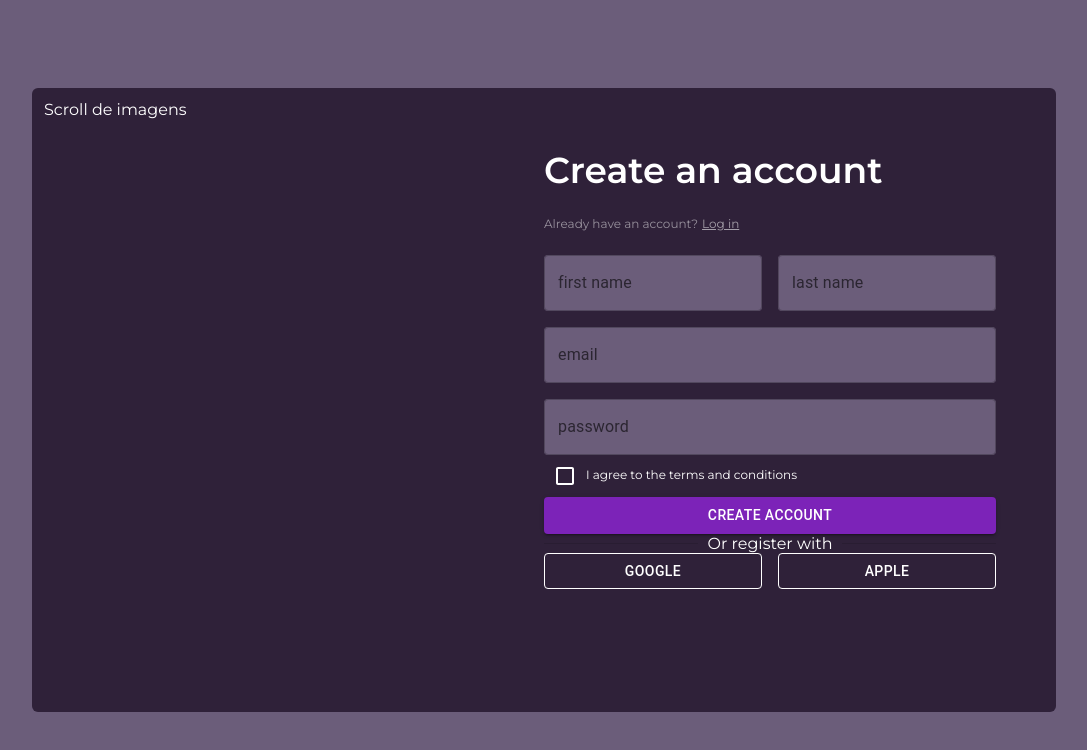
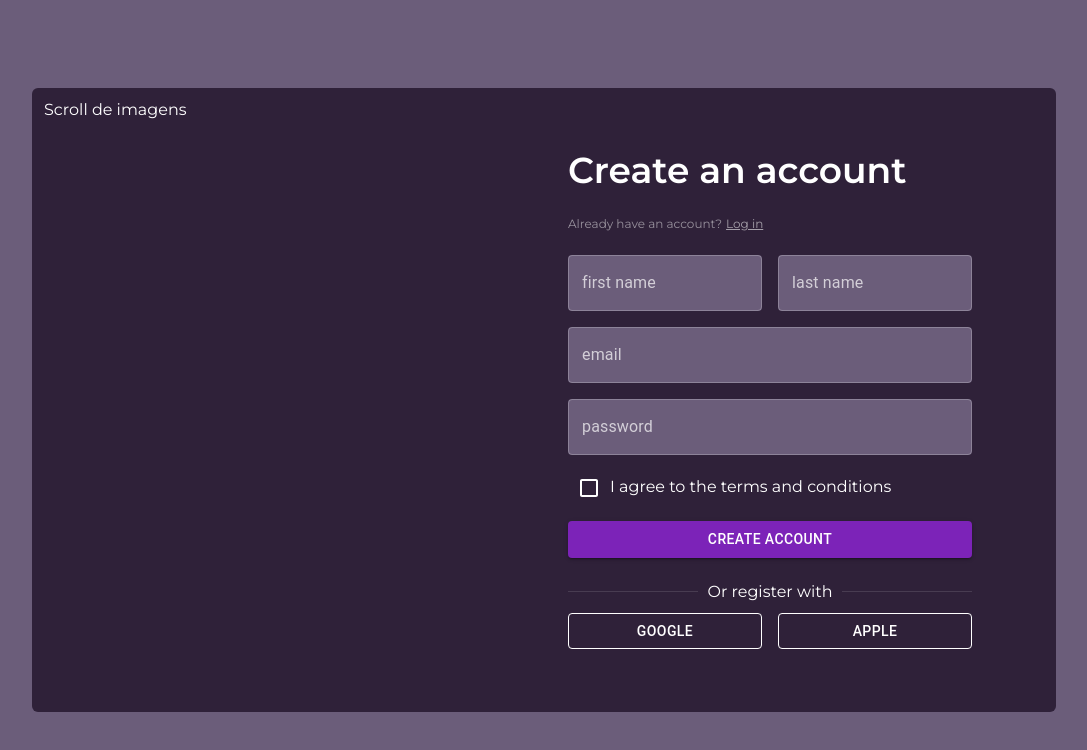
Before and after one commit to lucasdsr/QuickSign, a React (Vite) app: page /register in a window 1280 px wide. Shown: the top 750 px of the page, without its empty margins (96-1183 px from the left). Built offline with nearby package versions, Linux system fonts and the light colour scheme.

Commit message:
update: textInput hover color

```diff
--- a/src/assets/theme.ts
+++ b/src/assets/theme.ts
@@ -1,9 +1,8 @@
 import { createTheme } from '@mui/material/styles';
-import { borderRadius } from '@mui/system';
 
 export const theme = createTheme({
   palette: {
-    mode: "light",
+    mode: "dark",
     primary: {
       main: '#7C23B8',
     },
@@ -26,81 +25,4 @@ export const theme = createTheme({
     }
 
   },
-   components: {
-    // Estiliza a borda dos TextFields do tipo Outlined
-    MuiOutlinedInput: {
-      styleOverrides: {
-        root: {
-          borderRadius: '4px',
-          "& .MuiOutlinedInput-notchedOutline": {
-            borderColor: "none", // Borda padrão branca
-          },
-          "&:hover .MuiOutlinedInput-notchedOutline": {
-            borderColor: "lightgray", // Quando passa o mouse
-          },
-          "&.Mui-focused .MuiOutlinedInput-notchedOutline": {
-            borderColor: "none", // Quando focado
-          },
-        },
-      },
-    },
-
-    // Checkbox com borda branca
-    MuiCheckbox: {
-      styleOverrides: {
-        root: {
-          color: "white", // Cor padrão
-          "&.Mui-checked": {
-            color: "white", // Quando marcado
-          },
-        },
-      },
-    },
-
-    // Select com borda branca
-    MuiSelect: {
-      styleOverrides: {
-        root: {
-          "& .MuiOutlinedInput-notchedOutline": {
-            borderColor: "white",
-          },
-          "&:hover .MuiOutlinedInput-notchedOutline": {
-            borderColor: "lightgray",
-          },
-          "&.Mui-focused .MuiOutlinedInput-notchedOutline": {
-            borderColor: "white",
-          },
-        },
-      },
-    },
-
-    // Radio Button com borda branca
-    MuiRadio: {
-      styleOverrides: {
-        root: {
-          color: "white",
-          "&.Mui-checked": {
-            color: "white",
-          },
-        },
-      },
-    },
-
-    // Switch com borda branca e botão branco
-    MuiSwitch: {
-      styleOverrides: {
-        root: {
-          "& .MuiSwitch-switchBase": {
-            color: "white",
-          },
-          "& .Mui-checked": {
-            color: "white",
-          },
-          "& .Mui-checked + .MuiSwitch-track": {
-            backgroundColor: "white",
-          },
-        },
-      },
-    },
-  },
 });
--- a/src/components/Inputs/TextField.tsx
+++ b/src/components/Inputs/TextField.tsx
@@ -1,8 +1,12 @@
-import { TextField as MUITextField } from "@mui/material";
+import { TextField as MUITextField, TextFieldProps } from "@mui/material";
 
 import { styled } from "@mui/material/styles";
 
-export const TextField = styled(MUITextField)`
+export const TextField = styled(
+  (props: TextFieldProps & { color?: string }) => (
+    <MUITextField color="none" {...props} />
+  )
+)`
   border-radius: 4px;
   background: ${({ theme }) => theme.palette.secondary.light};
 `;
--- a/src/pages/Register/Register.tsx
+++ b/src/pages/Register/Register.tsx
@@ -5,7 +5,7 @@ import { RegisterForm } from "./RegisterForm";
 export const Register = () => (
   <div id="register-page">
     <FormsBox>
-      <Box>
+      <Box sx={{ padding: "0px 24px" }}>
         <span style={{ fontSize: "36px", fontWeight: 600 }}>
           Create an account
         </span>{" "}
--- a/src/pages/Register/RegisterForm.tsx
+++ b/src/pages/Register/RegisterForm.tsx
@@ -1,12 +1,25 @@
 import { Box, Button, Checkbox, Divider } from "@mui/material";
-import { useForm } from "react-hook-form";
+import { SubmitHandler, useForm } from "react-hook-form";
 import * as S from "../../components/Inputs/TextField";
 import { Grid } from "@mui/system";
+
+interface IFormFields {
+  firstName: string;
+  lastName: string;
+  email: string;
+  password: string;
+}
 
 export const RegisterForm = () => {
   const { register } = useForm();
 
+  const form = useForm<IFormFields>();
+
+  const onFinish: SubmitHandler<IFormFields> = (values) =>
+    console.log("values", values);
+
   return (
+    <form onSubmit={form.handleSubmit(onFinish)}>
       <Box sx={{ flexGrow: 1 }}>
         <Grid container spacing={2}>
           <Grid size={6}>
@@ -44,13 +57,18 @@ export const RegisterForm = () => {
             />
           </Grid>
         </Grid>
-      <Grid sx={{ fontSize: "12px", color: "white" }}>
-        <Checkbox />I agree to the terms and conditions
-      </Grid>
-      <Button variant="contained" sx={{ width: "100%", color: "white" }}>
+        <Checkbox
+          sx={{ fontSize: "12px", color: "white", margin: "12px 0px" }}
+        />
+        I agree to the terms and conditions
+        <Button
+          type="submit"
+          variant="contained"
+          sx={{ width: "100%", color: "white", marginBottom: "24px" }}
+        >
           Create account
         </Button>
-      <Divider>Or register with</Divider>
+        <Divider sx={{ marginBottom: "12px" }}>Or register with</Divider>
         <Grid container spacing={2}>
           <Grid size={6}>
             <Button
@@ -70,5 +88,6 @@ export const RegisterForm = () => {
           </Grid>
         </Grid>
       </Box>
+    </form>
   );
 };
```
Lines whose indentation alone changed are shown as unchanged.
